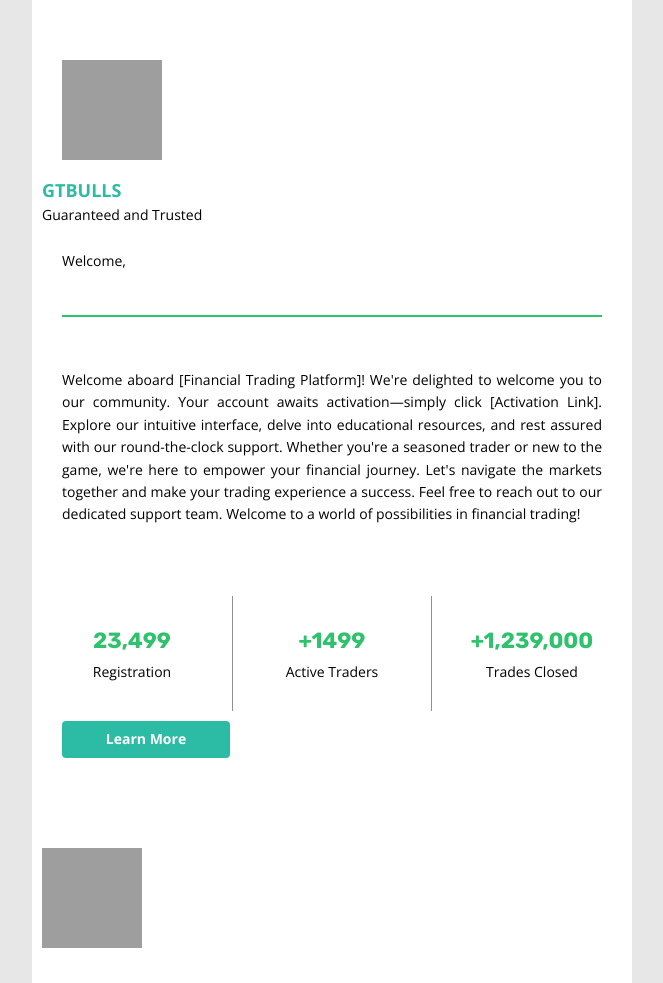
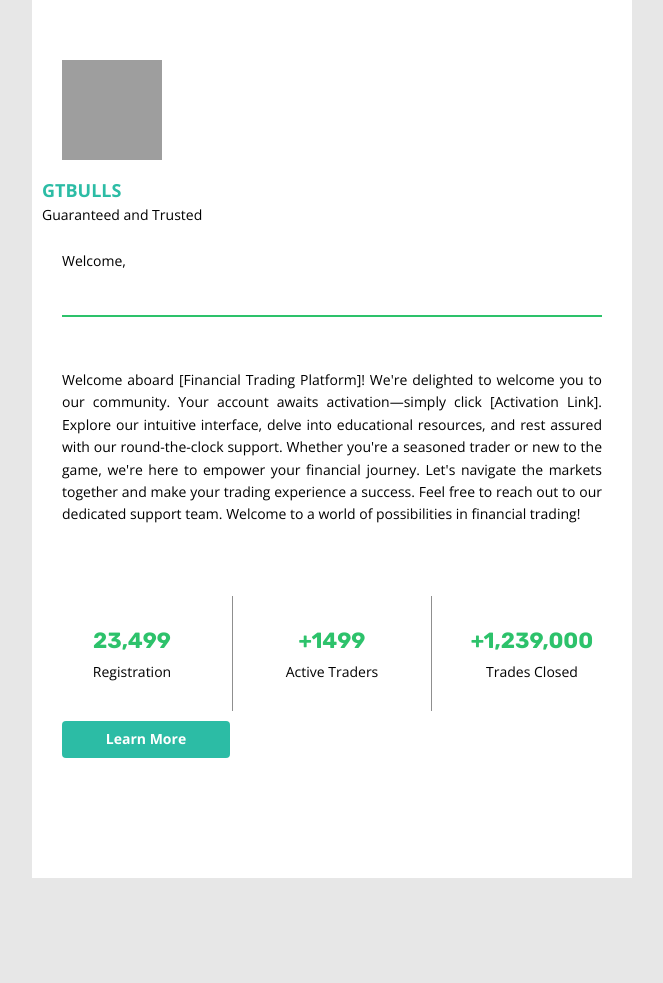
Before and after one commit to Neon-jeff/tradeview, a Django app: template templates/pages/index.html in a window 1280 px wide. Shown: the whole page, without its empty margins (308-971 px from the left). After the commit the page ends 878 px from the top, so only its background shows below. Run offline with Django 4.2, Linux system fonts and the light colour scheme; the template is opened without the code that fills it, so the values that code supplies are empty; grey boxes are pictures that could not be loaded.

Commit message:
Email Template

```diff
--- a/templates/pages/index.html
+++ b/templates/pages/index.html
@@ -498,9 +498,6 @@ table, td { color: #000000; } #u_body a { color: #0000ee; text-decoration: under
 <table width="100%" cellpadding="0" cellspacing="0" border="0">
   <tr>
     <td class="v-text-align" style="padding-right: 0px;padding-left: 0px;" align="left">
-
-      <img src="https://i.ibb.co/Lr5MV5M/pk42ajx7vpalswy4ymy.png" alt="pk42ajx7vpalswy4ymy" border="0" height="100px" width="100px">
-
     </td>
   </tr>
 </table>
```
